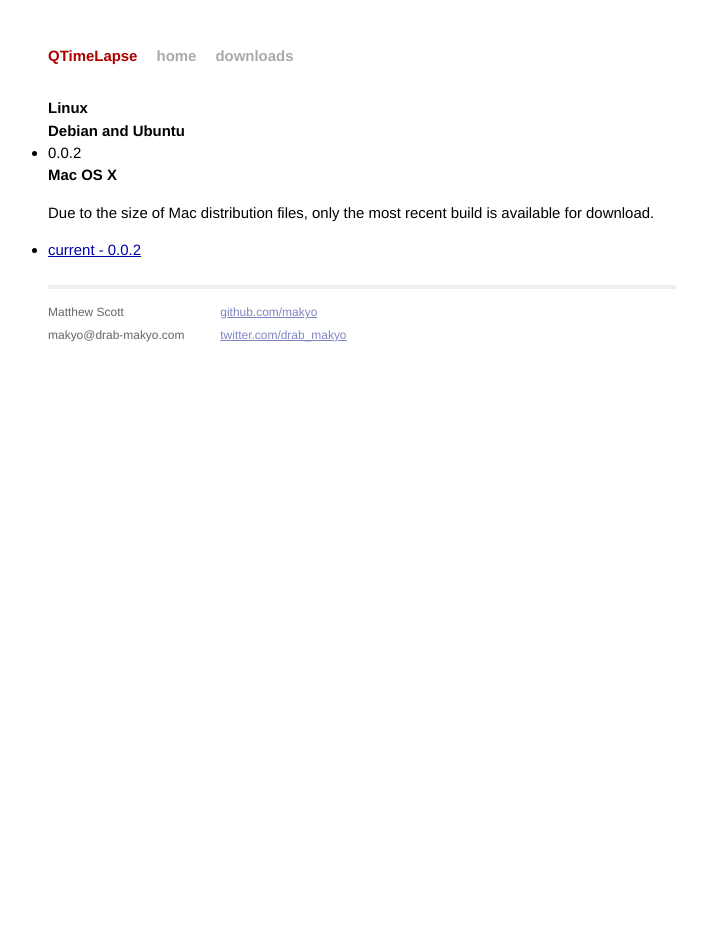
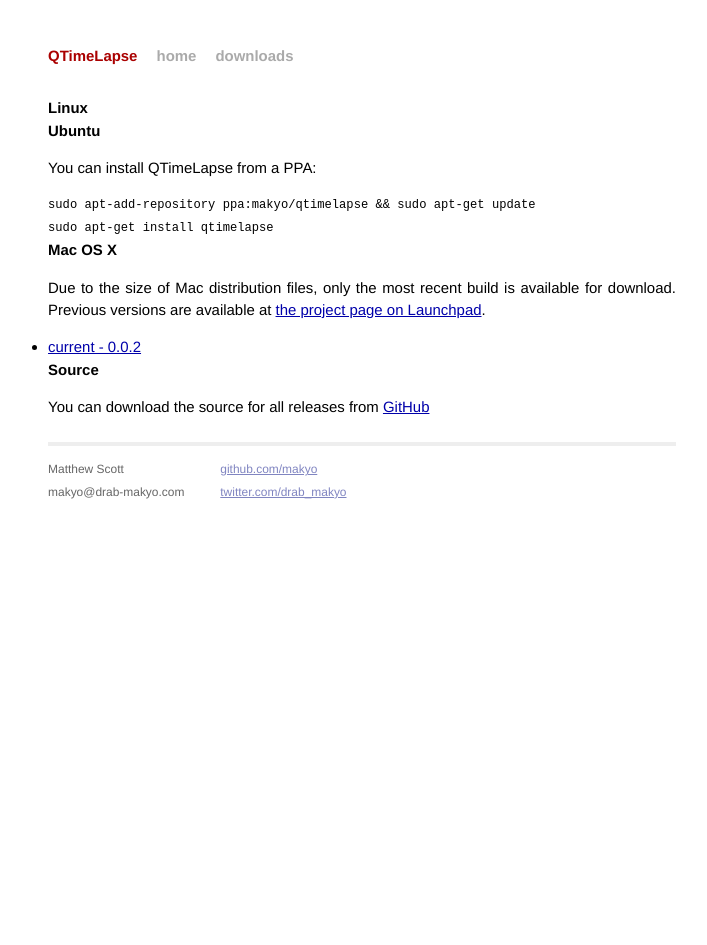
Before and after one commit to makyo/qtimelapse, a Jekyll site: the page built from downloads/index.md, in a window 1280 px wide. Shown: the whole page, without its empty margins (278-985 px from the left). Built offline with Jekyll 4.4.1, drawn with Linux system fonts in a browser that asks for light colours; Markdown is read by kramdown in place of the engine named in the settings.

Commit message:
Updated downloads page with more info

```diff
--- a/downloads/index.md
+++ b/downloads/index.md
@@ -6,13 +6,22 @@
 
 ## Linux
 
-### Debian and Ubuntu
+### Ubuntu
 
-- 0.0.2
+You can install QTimeLapse from a PPA:
+
+    sudo apt-add-repository ppa:makyo/qtimelapse && sudo apt-get update
+    sudo apt-get install qtimelapse
 
 ## Mac OS X
 
 Due to the size of Mac distribution files, only the most recent build is
-available for download.
+available for download.  Previous versions are available at [the project page on
+Launchpad](https://launchpad.net/qtl/).
 
 - [current - 0.0.2](macx/qtimelapse-0.0.2.dmg)
+
+## Source
+
+You can download the source for all releases from
+[GitHub](https://github.com/makyo/qtimelapse/releases)
```
Also changed, not shown: _posts/2014-04-23-save-and-debian.markdown (deleted, +0 -26 lines).
